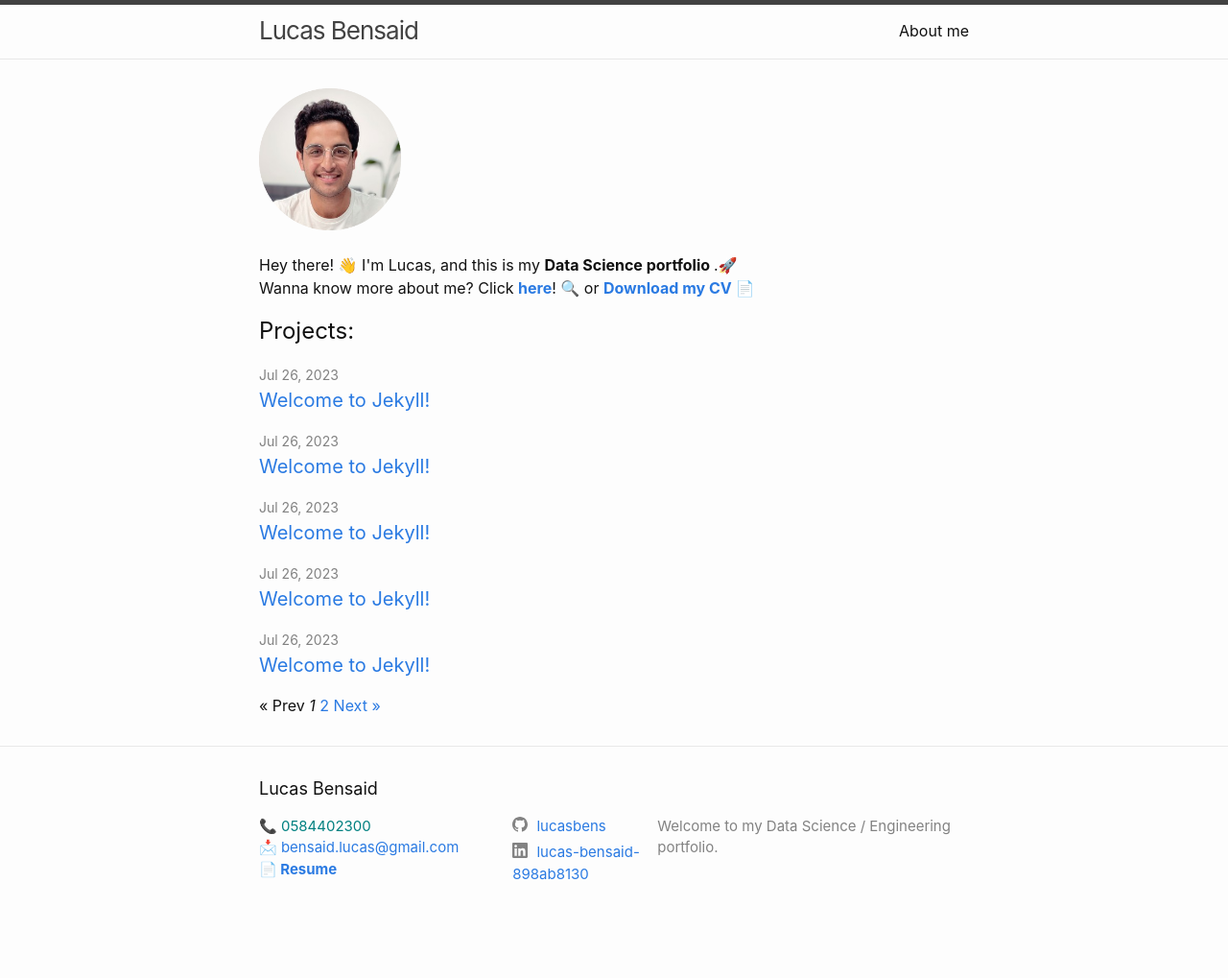
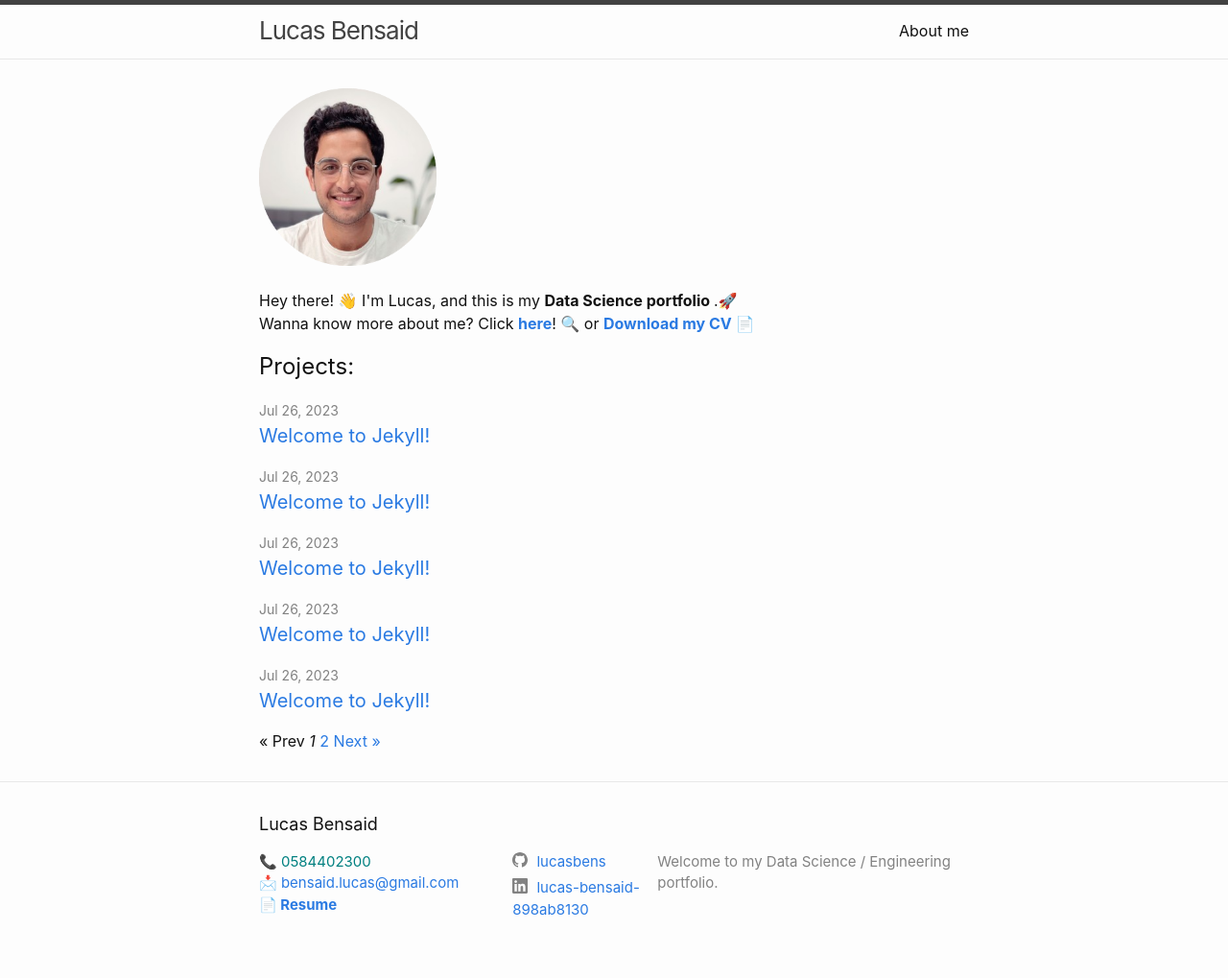
Before and after one commit to lucasbens/lucasbens.github.io, a Jekyll site: the page built from index.html, in a window 1280 px wide. Shown: the whole page at 96% size. Built offline with Jekyll 4.4.1, drawn with Linux system fonts in a browser that asks for light colours; the list of posts is cut into pages by our own code; before the commit the page ends 982 px from its top, so only the background shows below that.

Commit message:
image bigger

```diff
--- a/about.markdown
+++ b/about.markdown
@@ -4,7 +4,7 @@ title: About me
 permalink: /about/
 ---
 
-<img src="/profil.png" alt="ProfilePic" width="20%" height="auto">
+<img src="/profil.png" alt="ProfilePic" width="25%" height="auto">
 
 👋 I am Lucas, a <font color="#CC7722"><strong>Data Scientist</strong></font>
  at Meta _(by Qualitest)_ in  <font color="#CC7722">Tel-Aviv</font>, where I have been conducting data analytics, engineering, and machine learning projects since January 2021.
--- a/index.html
+++ b/index.html
@@ -5,7 +5,7 @@
 layout: home
 ---
 
-<img src="/profil.png" alt="ProfilePic" width="20%" height="auto">
+<img src="/profil.png" alt="ProfilePic" width="25%" height="auto">
 <br><br>
 <p>
 Hey there! 👋 I'm Lucas, and this is my <strong>Data Science portfolio </strong>.🚀
```
